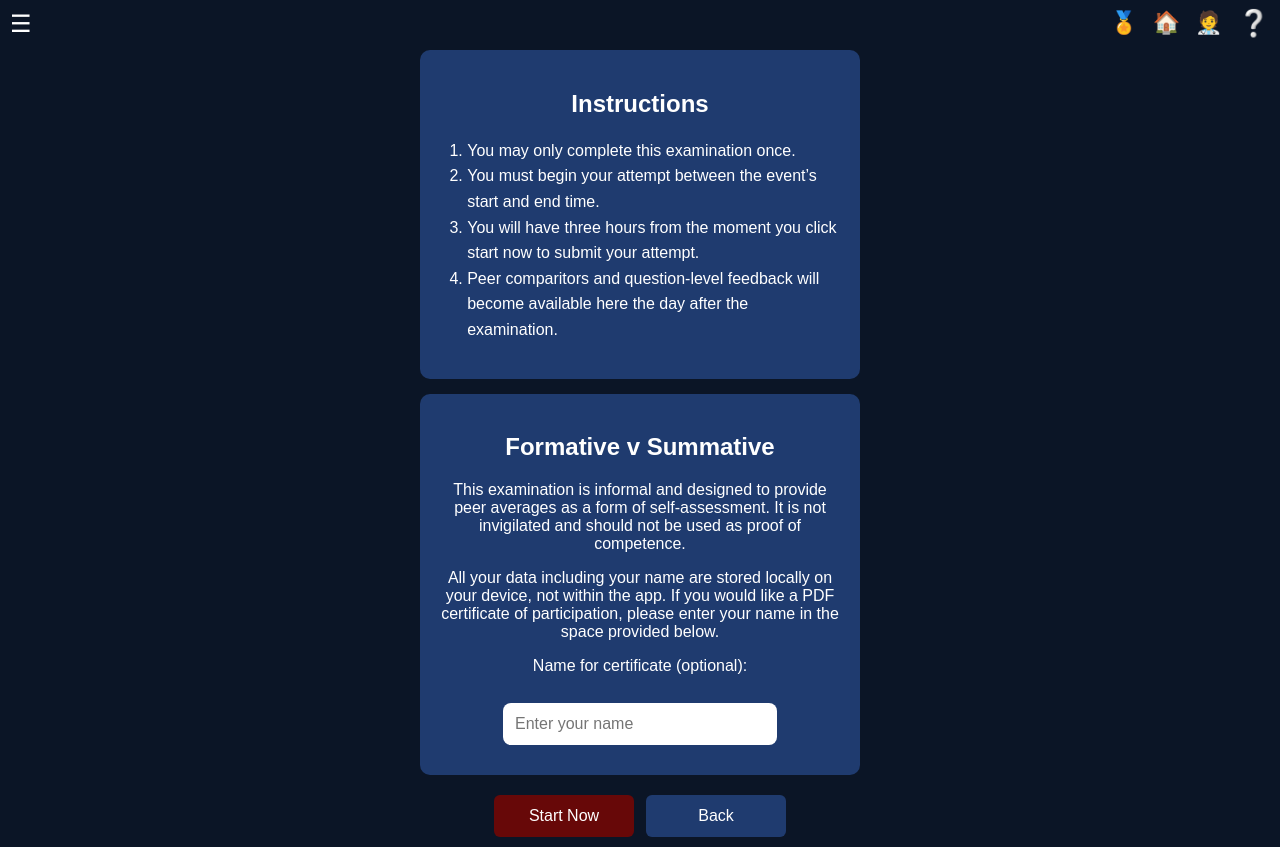
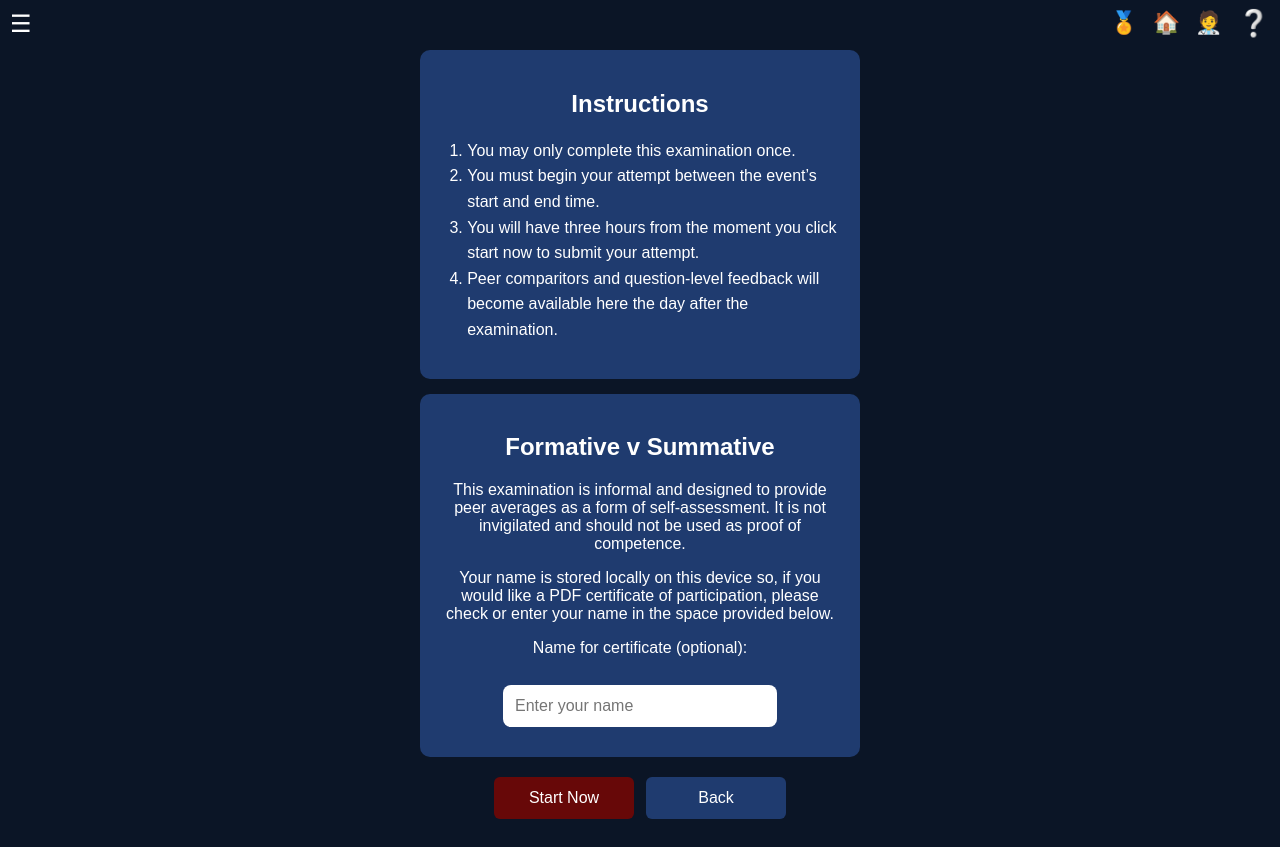
Before and after one commit to SJTho/repo-1, a plain HTML site: page Neuroreg/formaltestinstructions.html in a window 1280 px wide. Drawn offline with Linux system fonts and the light colour scheme; sample sign-in values are in the browser's storage.

Commit message:
Add files via upload

```diff
--- a/Neuroreg/formaltestinstructions.html
+++ b/Neuroreg/formaltestinstructions.html
@@ -84,8 +84,8 @@
     </p>
 
     <p>
-      All your data including your name are stored locally on your device, not within the app.
-      If you would like a PDF certificate of participation, please enter your name in the space provided below.
+      Your name is stored locally on this device so,
+      if you would like a PDF certificate of participation, please check or enter your name in the space provided below.
     </p>
 
     <label for="participantName">Name for certificate (optional):</label><br>
@@ -106,6 +106,7 @@
 
     /* EVENT TITLE HEADING */
     const storedTitle = localStorage.getItem("currentEventTitle");
+    document.getElementById("combinedHeading").textContent = storedTitle;
 
     /* EVENT TIME WINDOW */
     const start = localStorage.getItem("currentEventStart");
```
